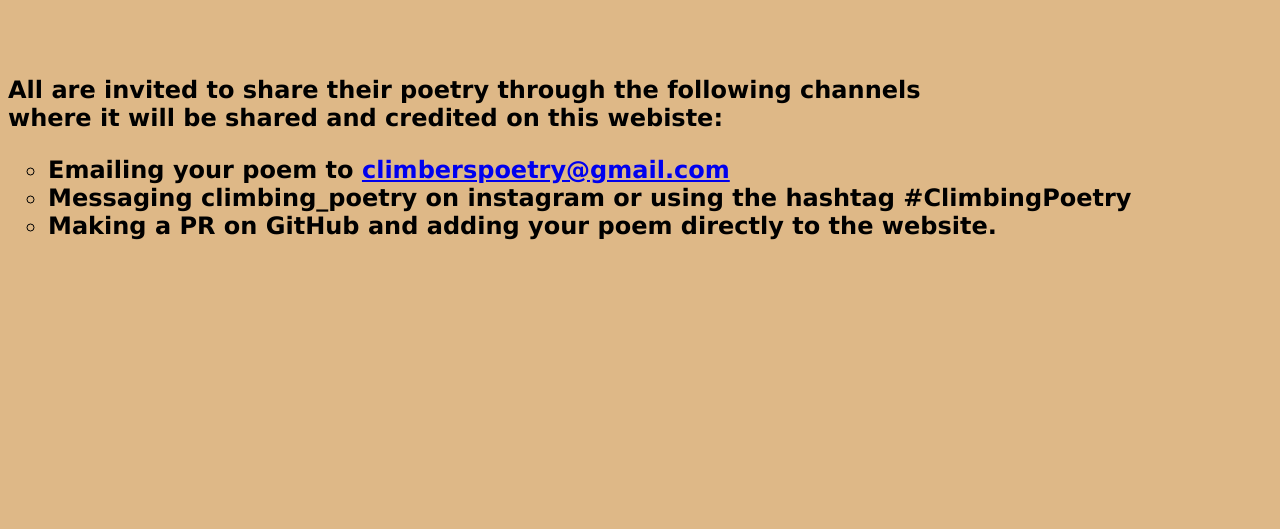
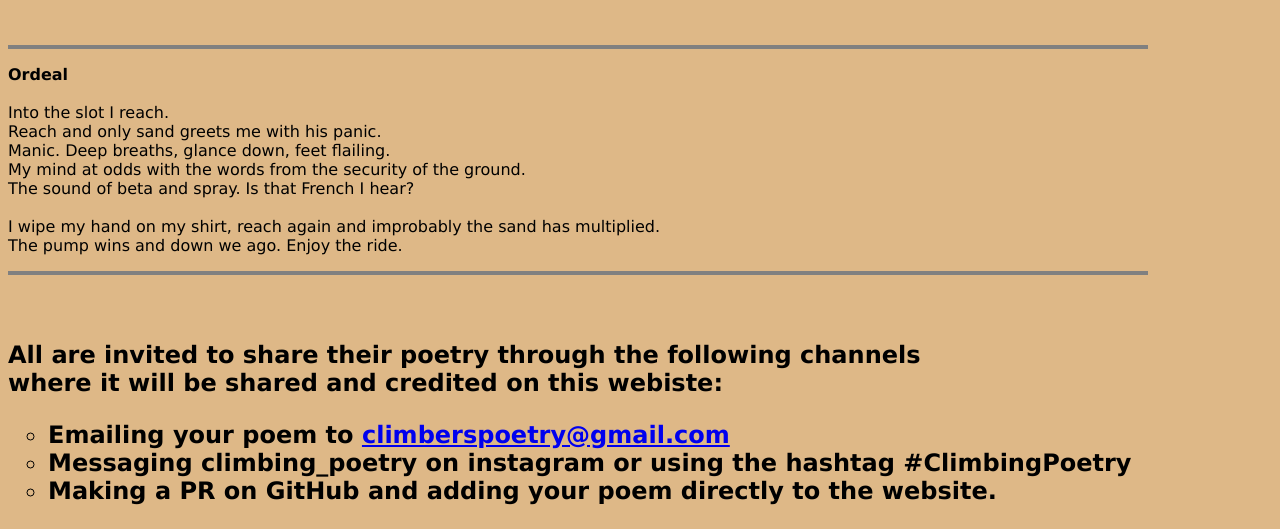
Before and after one commit to climbingpoetry/ClimbingPoetry, a plain HTML site: page poems.html in a window 1280 px wide. Shown: the part 996-1525 px from the top of the page. Before the commit the page ends 1260 px from the top, so only its background shows below. Drawn offline with Linux system fonts and the light colour scheme.

Commit message:
adding another poem

```diff
--- a/poems.html
+++ b/poems.html
@@ -43,9 +43,34 @@ An image of Hueco Tanks taken by the author.<br>
 <img src="images/hueco.jpg" width="800" height="600">
 
 </p>
+<br>
+
+<hr width="90%"
+	size="4"
+	color="gray"
+	align="left">
+
+<p>
+<b>Ordeal</b>
+<br>
+<br>
+
+Into the slot I reach.<br>
+Reach and only sand greets me with his panic.<br>
+Manic. Deep breaths, glance down, feet flailing.<br>
+My mind at odds with the words from the security of the ground.<br>
+The sound of beta and spray. Is that French I hear?<br>
+<br>
+I wipe my hand on my shirt, reach again and improbably the sand has multiplied.<br>
+The pump wins and down we ago. Enjoy the ride.<br>
+</p>
+
+<hr width="90%"
+	size="4"
+	color="gray"
+	align="left">
 
 <br>
-
 <br>
 <h2>All are invited to share their poetry through the following channels
 <br>
```
